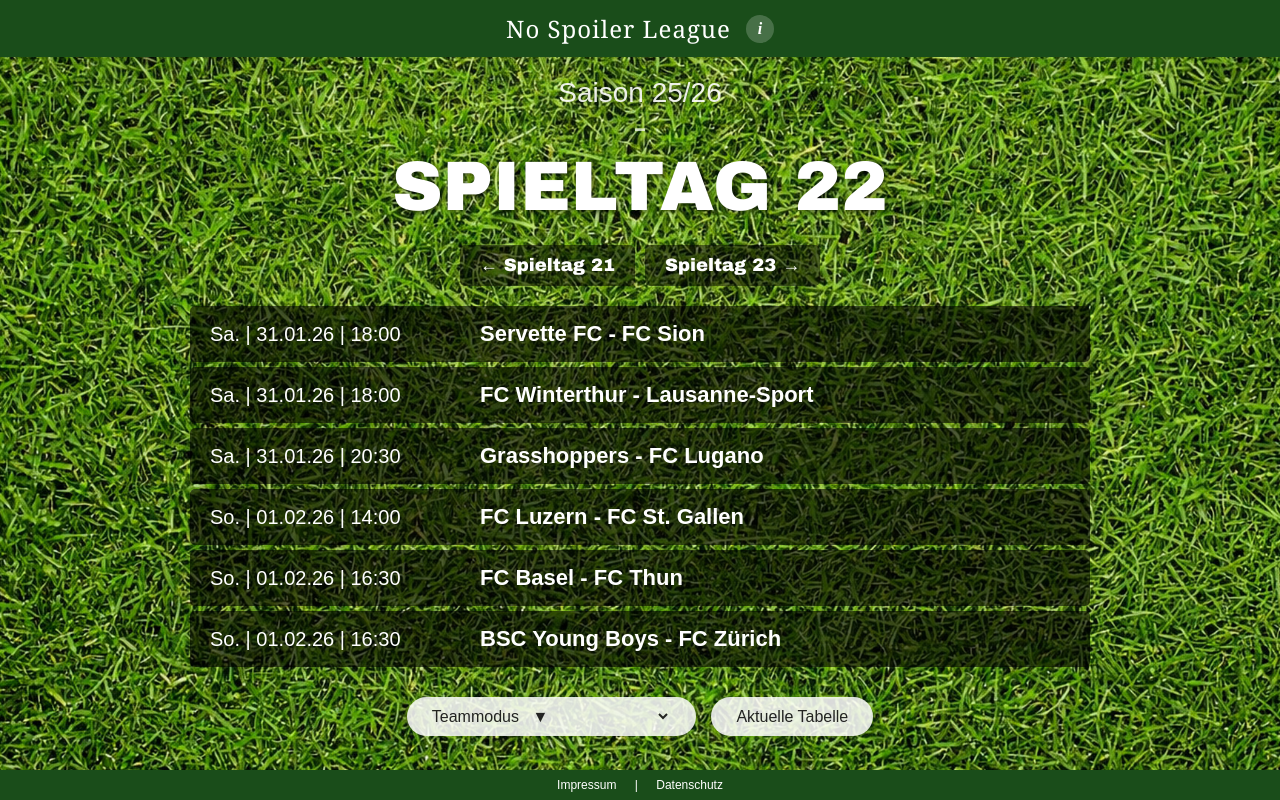
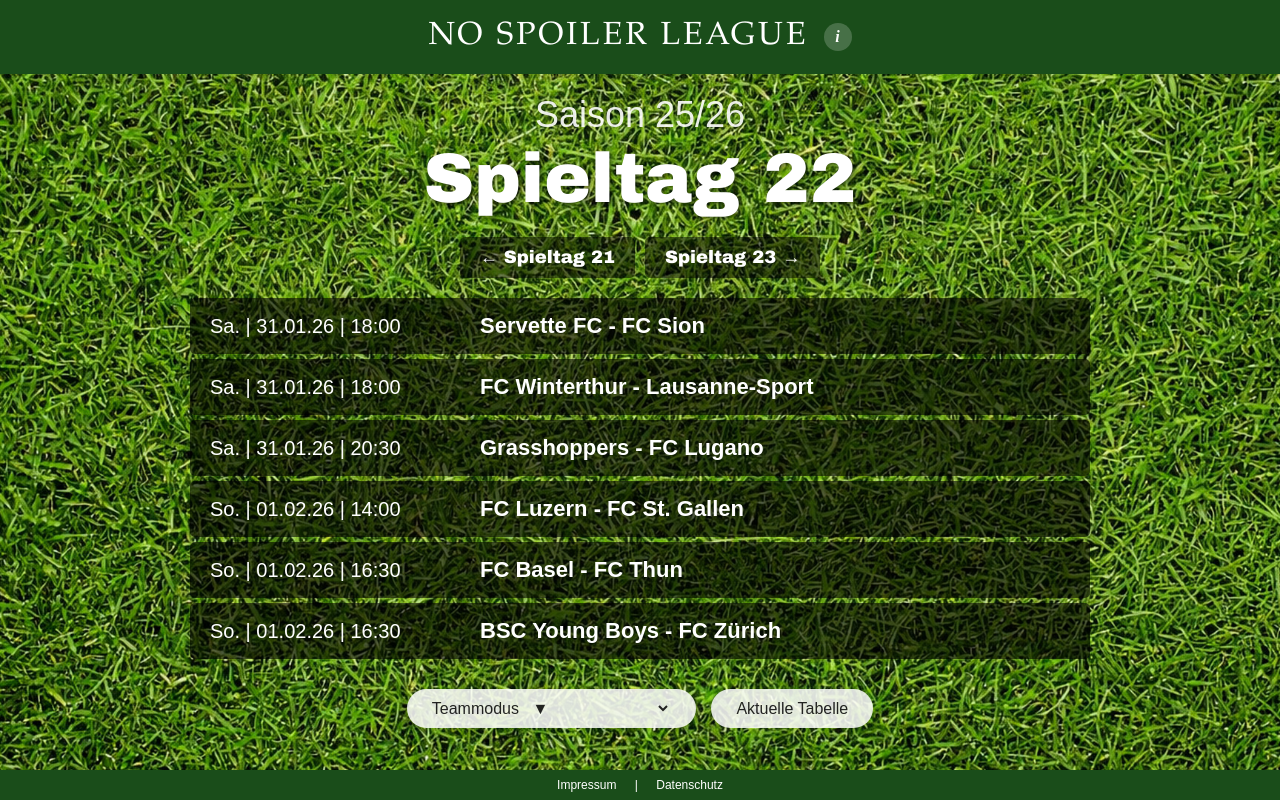
Before and after one commit to davidthisthat/SuperSpoilerNot, a website: page index.html in a window 1280 px wide. Drawn offline with Linux system fonts and the light colour scheme.

Commit message:
Header grösser, Querstrich entfernt, Titel angepasst

```diff
--- a/index.html
+++ b/index.html
@@ -29,17 +29,18 @@
         /* Header */
         .header {
             background: #1a4d1a;
-            padding: 12px 20px;
+            padding: 18px 20px;
             display: flex;
             justify-content: center;
             align-items: center;
             gap: 15px;
         }
         .header-title {
-            font-family: 'Georgia', serif;
-            font-size: 24px;
+            font-family: 'Palatino Linotype', 'Book Antiqua', Palatino, serif;
+            font-size: 32px;
             font-weight: normal;
-            letter-spacing: 1px;
+            letter-spacing: 3px;
+            text-transform: uppercase;
         }
         .info-icon {
             display: inline-flex;
@@ -67,30 +68,24 @@
         }
         h1 {
             font-size: 70px;
-            margin: 10px 0 20px 0;
-            text-transform: uppercase;
+            margin: 5px 0 20px 0;
             text-shadow: 2px 2px 4px rgba(0,0,0,0.5);
         }
         @media (max-width: 600px) {
             h1 {
-                font-size: 48px;
+                font-size: 56px;
             }
         }
         /* Titel-Struktur */
         .season-title {
-            font-size: 28px;
+            font-size: 36px;
             font-family: Arial, sans-serif;
-            margin-bottom: 8px;
+            margin-bottom: 5px;
             opacity: 0.9;
-        }
-        .title-divider {
-            font-size: 20px;
-            margin: 8px 0;
-            opacity: 0.7;
         }
         @media (max-width: 600px) {
             .season-title {
-                font-size: 22px;
+                font-size: 28px;
             }
         }
         /* Info-Overlay */
@@ -594,7 +589,6 @@
     <div class="container">
         <!-- Titel -->
         <div class="season-title">Saison 25/26</div>
-        <div class="title-divider">–</div>
         <h1 id="matchday-title">Spieltag</h1>
 
         <div class="matchday-nav">
```
